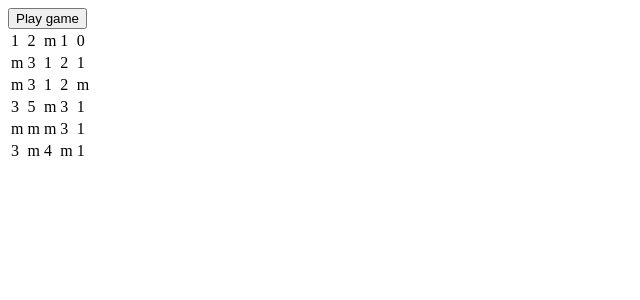
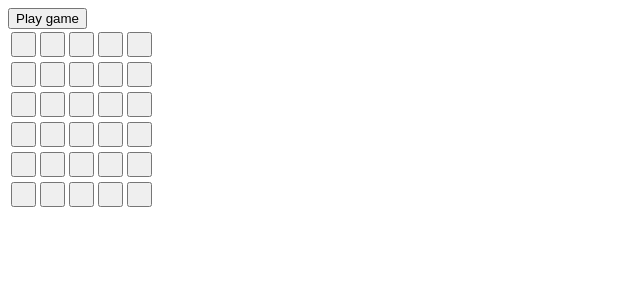
Before and after one commit to andr74r/reactjs-minesweeper, a React app in the folder src/: page / in a window 1280 px wide. Both pictures are taken after a click on the button "Play game". Shown: the top 300 px of the page, without its empty margins (0-640 px from the left). Built offline with nearby package versions, Linux system fonts and the light colour scheme.

Commit message:
Applied "openCell" action

```diff
--- a/src/app/Actions/BoardActions/BoardActionTypes.js
+++ b/src/app/Actions/BoardActions/BoardActionTypes.js
@@ -1 +1,2 @@
 export const INIT_BOARD = "initBoard";
+export const OPEN_CELL = "openCell";
--- a/src/app/Actions/BoardActions/BoardActions.js
+++ b/src/app/Actions/BoardActions/BoardActions.js
@@ -1,4 +1,4 @@
-import { INIT_BOARD } from './BoardActionTypes';
+import { INIT_BOARD, OPEN_CELL } from './BoardActionTypes';
 
 export const initBoard = (height, width, minesCount) => {
     return {
@@ -10,3 +10,10 @@ export const initBoard = (height, width, minesCount) => {
         }
     }
 }
+
+export const openCell = (position) => {
+    return {
+        type: OPEN_CELL,
+        position: position
+    }
+}
--- a/src/app/Components/Game.jsx
+++ b/src/app/Components/Game.jsx
@@ -4,14 +4,16 @@ import { connect } from 'react-redux';
 import { GameBoard } from './GameBoard/GameBoard';
 import { GameMenu } from './GameMenu/GameMenu';
 
-import { initBoard } from '../Actions/BoardActions/BoardActions';
+import { initBoard, openCell } from '../Actions/BoardActions/BoardActions';
 
 class Game extends React.Component {
     render() {
         console.log(this.props);
         return <div>
             <GameMenu onPlayClick={this.props.onPlayClick} />
-            <GameBoard boardStore={this.props.boardStore} />
+            <GameBoard
+                onOpenCell={this.props.onOpenCell}
+                boardStore={this.props.boardStore} />
         </div>
     }
 }
@@ -27,6 +29,9 @@ const mapDispatchToProps = dispatch => {
     return {
         onPlayClick: () => {
             dispatch(initBoard(5, 6, 10))
+        },
+        onOpenCell: (position) => {
+            dispatch(openCell(position));
         }
     }
 }
--- a/src/app/Components/GameBoard/BoardCell.jsx
+++ b/src/app/Components/GameBoard/BoardCell.jsx
@@ -5,11 +5,19 @@ export class BoardCell extends React.Component {
     render() {
         let cell = this.props.cell;
         return <td>
-            {!cell.isMine ? cell.value : 'm'}
+            <button style={{height: 25, width: 25}} onClick={() => this.props.onOpenCell(cell.position)}>
+                {
+                    cell.isOpened
+                        ? !cell.isMine
+                            ? cell.value
+                            : 'm'
+                        : '' }
+            </button>
         </td>
     }
 }
 
 BoardCell.propTypes = {
-    cell: PropTypes.object
+    cell: PropTypes.object,
+    onOpenCell: PropTypes.func
 };
--- a/src/app/Components/GameBoard/BoardRow.jsx
+++ b/src/app/Components/GameBoard/BoardRow.jsx
@@ -8,11 +8,16 @@ export class BoardRow extends React.Component {
         let boardRow = this.props.boardRow;
 
         return <tr>
-            {boardRow.map(c => <BoardCell key={`cell${c.position.x}${c.position.y}`} cell={c}/>)}
+            {boardRow.map(c =>
+                <BoardCell
+                    key={`cell${c.position.x}${c.position.y}`}
+                    cell={c}
+                    onOpenCell={this.props.onOpenCell}/>)}
         </tr>
     }
 }
 
 BoardRow.propTypes = {
-    boardRow: PropTypes.array
+    boardRow: PropTypes.array,
+    onOpenCell: PropTypes.func
 };
--- a/src/app/Components/GameBoard/GameBoard.jsx
+++ b/src/app/Components/GameBoard/GameBoard.jsx
@@ -10,7 +10,13 @@ export class GameBoard extends React.Component {
         return <div>
             <table>
                 <tbody>
-                    {!!cells ? cells.map((row, i) => <BoardRow key={`row${i}`} boardRow={row}/>) : null}
+                    {!!cells
+                        ? cells.map((row, i) =>
+                            <BoardRow
+                                key={`row${i}`}
+                                boardRow={row}
+                                onOpenCell={this.props.onOpenCell} />)
+                        : null}
                 </tbody>
             </table>
         </div>
@@ -18,5 +24,6 @@ export class GameBoard extends React.Component {
 }
 
 GameBoard.propTypes = {
-    boardStore: PropTypes.object
+    boardStore: PropTypes.object,
+    onOpenCell: PropTypes.func
 };
--- a/src/app/Reducers/BoardReducer.js
+++ b/src/app/Reducers/BoardReducer.js
@@ -1,4 +1,4 @@
-import { INIT_BOARD } from '../Actions/BoardActions/BoardActionTypes';
+import { INIT_BOARD, OPEN_CELL } from '../Actions/BoardActions/BoardActionTypes';
 
 import { boardService } from '../Services/BoardService';
 
@@ -6,6 +6,8 @@ export const boardReducer = function (state = {}, action) {
     switch (action.type) {
         case INIT_BOARD:
             return boardService.initBoard(action.size);
+        case OPEN_CELL:
+            return boardService.openCell(action.position, state);
         default:
             return state;
     }
--- a/src/app/Services/BoardService.js
+++ b/src/app/Services/BoardService.js
@@ -87,5 +87,11 @@ export const boardService = {
         };
 
         return board;
+    },
+    openCell: (position, board) => {
+        let cell = board.cells[position.x][position.y];
+        cell.isOpened = true;
+
+        return {...board};
     }
 }
```
